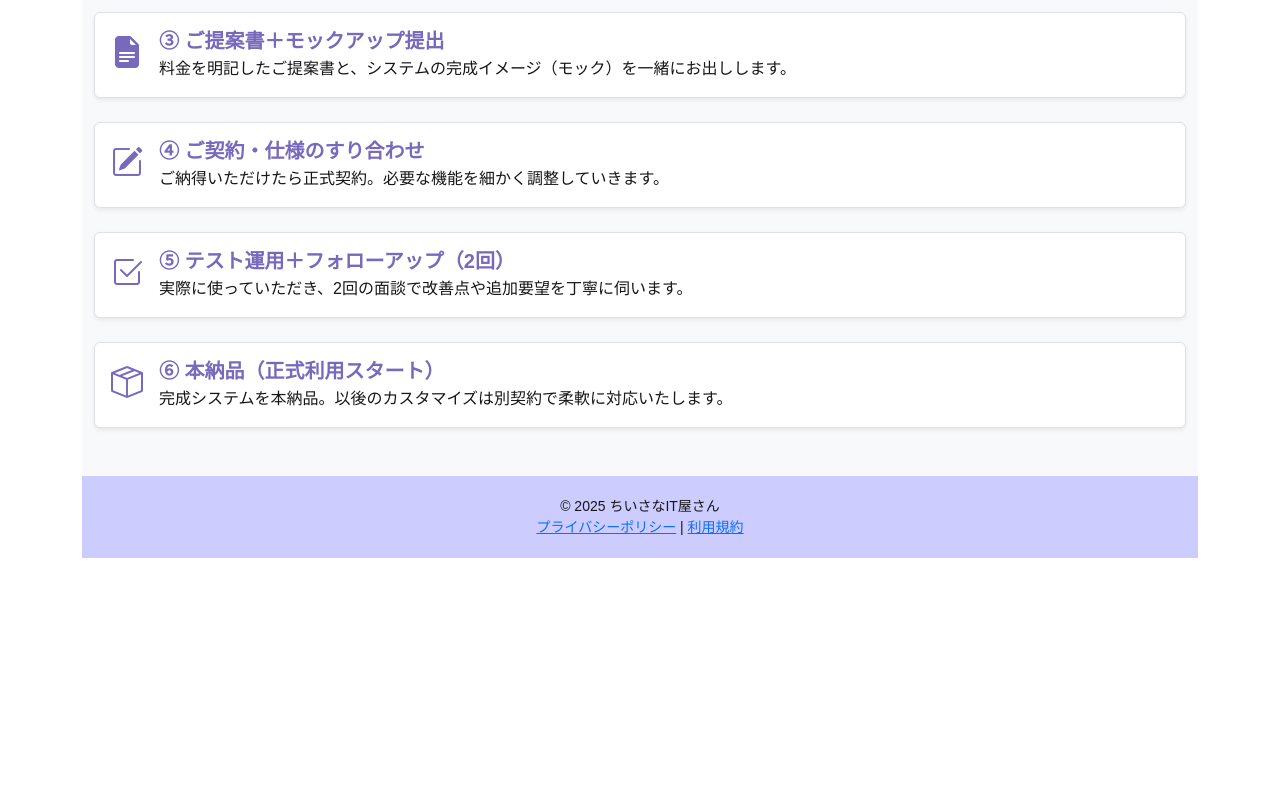
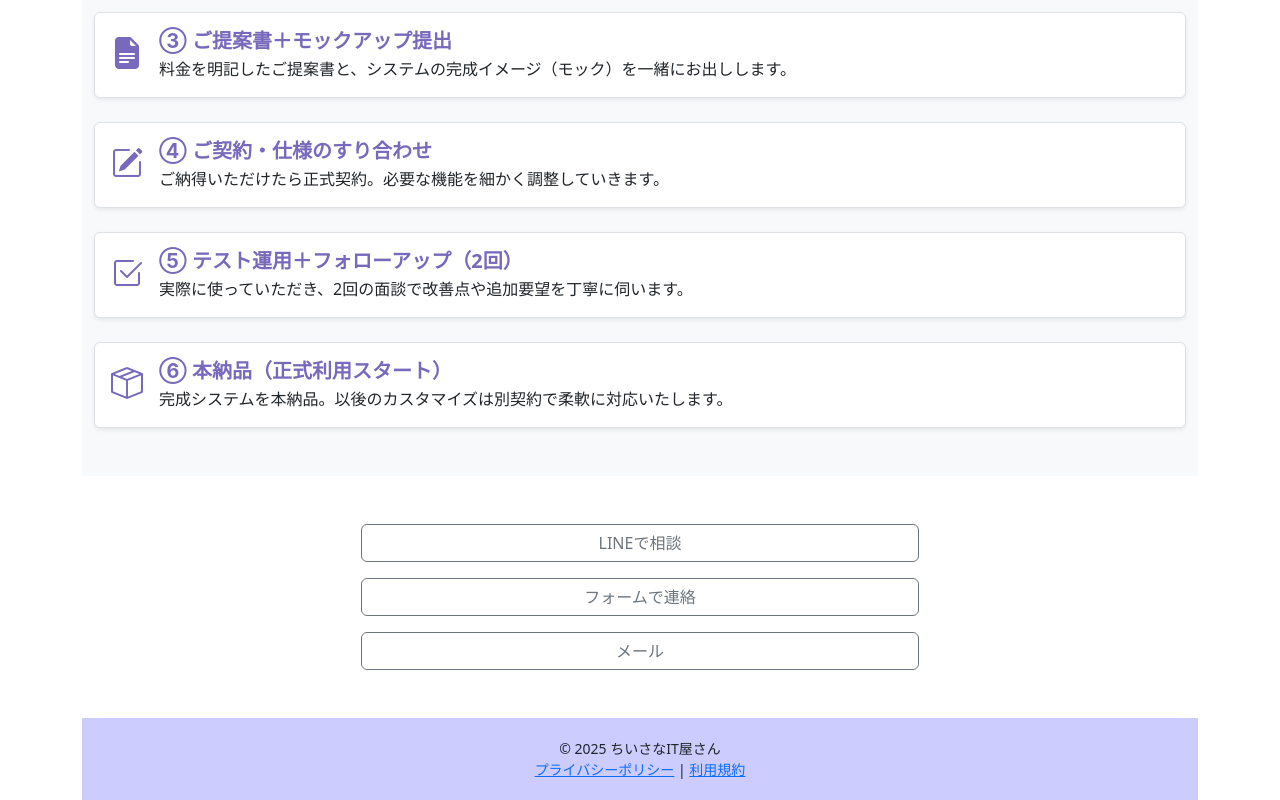
Before and after one commit to ogawa-gorilla/lp, a Next.js app: page /scheme in a window 1280 px wide. Shown: the part 318-1118 px from the top of the page. Before the commit the page ends 876 px from the top, so only its background shows below. Built offline with nearby package versions, Linux system fonts and the light colour scheme.

Commit message:
サイト更新

```diff
--- /dev/null
+++ b/src/app/common/components/Header.tsx
@@ -0,0 +1,14 @@
+export default function Header() {
+    return (
+        <header className="p-3 text-center">
+            <a href="/">
+                <img
+                    src="/resources/img/logo.png"
+                    alt="ロゴ"
+                    className="img-fluid"
+                    style={{ maxHeight: '320px' }}
+                />
+            </a>
+        </header>
+    )
+}
--- a/src/app/monitor_campaign/page.tsx
+++ b/src/app/monitor_campaign/page.tsx
@@ -1,13 +1,17 @@
 import '@/app/common/common.css'
 import Footer from '@/app/common/components/Footer'
+import Header from '../common/components/Header'
 import { LINE_URL } from '../constants'
 import './style.css'
 
 export default function MonitorCampaignPage() {
     return (
         <div className="main-container">
+            <Header />
             <main className="container" role="main">
-                <h1 className="p-3">💡 モニターキャンペーン実施中！</h1>
+                <section className="hero py-5">
+                    <h1 className="p-3">💡 モニターキャンペーン実施中！</h1>
+                </section>
                 <section className="content py-5">
                     <p className="ml-3">
                         ちいさなIT屋さんでは、ただいま{' '}
--- a/src/app/page.tsx
+++ b/src/app/page.tsx
@@ -2,6 +2,7 @@
 import '@/app/common/common.css'
 import { Container } from 'react-bootstrap'
 import Footer from './common/components/Footer'
+import Header from './common/components/Header'
 import { LINE_URL } from './constants'
 import './style.css'
 
@@ -9,16 +10,7 @@ export default function Home() {
     return (
         <div className="main-container">
             <Container>
-                {/* ヘッダー */}
-                <header className="p-3 text-center">
-                    <img
-                        src="/resources/img/logo.png"
-                        alt="ロゴ"
-                        className="img-fluid"
-                        style={{ maxHeight: '320px' }}
-                    />
-                </header>
-
+                <Header />
                 {/* ヒーローセクション */}
                 <section className="hero">
                     <h1 className="display-5">
--- a/src/app/policy/page.tsx
+++ b/src/app/policy/page.tsx
@@ -1,9 +1,11 @@
 import Footer from '../common/components/Footer'
+import Header from '../common/components/Header'
 import './style.css'
 
 export default function PolicyPage() {
     return (
         <>
+            <Header />
             <main className="container" role="main">
                 <section>
                     <h1>システムは「自動車」ではなく「自転車」でいい。</h1>
--- a/src/app/policy/style.css
+++ b/src/app/policy/style.css
@@ -1,6 +1,5 @@
 body {
     font-family: 'Noto Sans JP', sans-serif;
-    background-color: #f7f9fc;
     color: #2c3e50;
     margin: 0;
     padding: 0 20px;
--- a/src/app/scheme/page.tsx
+++ b/src/app/scheme/page.tsx
@@ -1,8 +1,9 @@
 'use client'
+import '@/app/common/common.css'
 import { useEffect } from 'react'
 import { Container } from 'react-bootstrap'
 import Footer from '../common/components/Footer'
-import '../globals.css'
+import { LINE_URL } from '../constants'
 import './style.css'
 
 export default function Scheme() {
@@ -145,6 +146,22 @@ export default function Scheme() {
                     </div>
                 </div>
             </section>
+            <section className="py-5 text-center">
+                <div className="d-grid gap-3 col-12 col-md-6 mx-auto">
+                    <a href={LINE_URL} className="btn btn-outline-secondary">
+                        LINEで相談
+                    </a>
+                    <a href="/mailform" className="btn btn-outline-secondary">
+                        フォームで連絡
+                    </a>
+                    <a
+                        href="mailto:chii.yasan@gmail.com"
+                        className="btn btn-outline-secondary"
+                    >
+                        メール
+                    </a>
+                </div>
+            </section>
             <Footer />
         </Container>
     )
```
Also changed, not shown: src/app/common/components/header.css (added).
